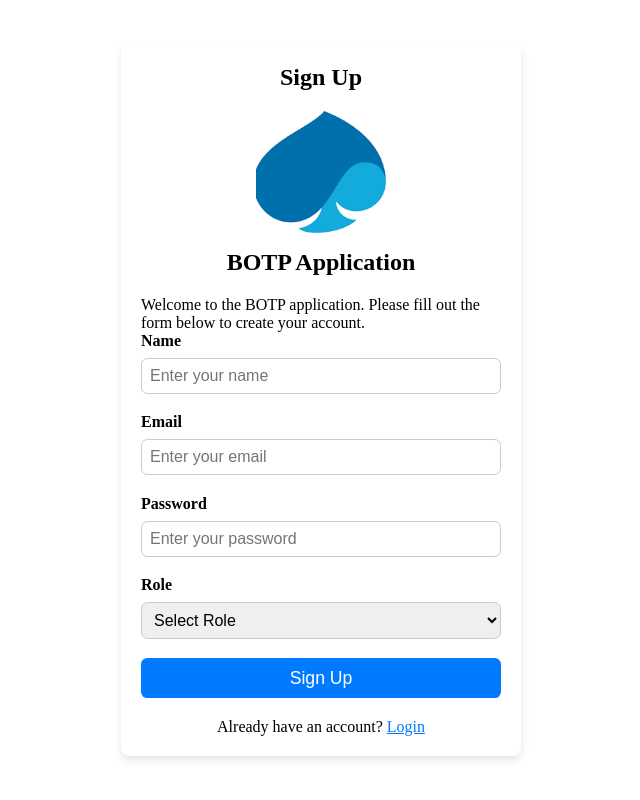
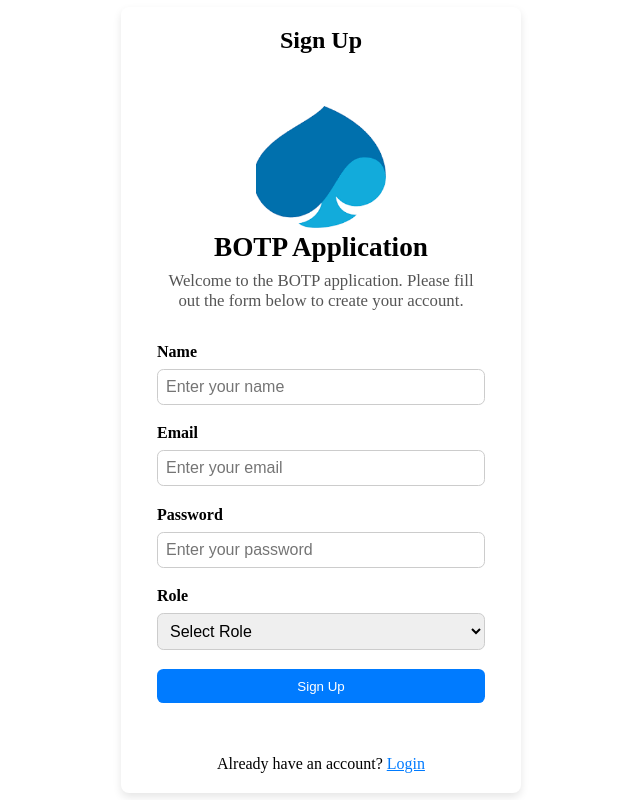
Before and after one commit to Anish9540/employee-frontend, a React (Create React App) app: page / in a window 1280 px wide. Both pictures are taken after a click on the element "Sign Up". Shown: the whole page, without its empty margins (319-959 px from the left). Built offline with nearby package versions, Linux system fonts and the light colour scheme.

Commit message:
scss fixed

```diff
--- a/src/components/AuthForm/Signup/SignupForm .tsx
+++ b/src/components/AuthForm/Signup/SignupForm .tsx
@@ -8,14 +8,14 @@
 //     name: string;
 //     email: string;
 //     password: string;
-//     role: "" | "BOT Employee" | "Manager";
+//     roleStatus: "" | "BOTP Employee" | "Manager";
 // }
 
 // interface FormErrors {
 //     name?: string;
 //     email?: string;
 //     password?: string;
-//     role?: string;
+//     roleStatus?: string;
 // }
 
 // const SignupForm = () => {
@@ -23,13 +23,12 @@
 //         name: "",
 //         email: "",
 //         password: "",
-//         role: "",
+//         roleStatus: "",
 //     });
 
 //     const [errors, setErrors] = useState<FormErrors>({});
 //     const [isSubmitting, setIsSubmitting] = useState(false);
 //     const navigate = useNavigate();
-
 
 //     const validate = () => {
 //         const newErrors: FormErrors = {};
@@ -37,14 +36,12 @@
 //         const trimmedEmail = formData.email.trim();
 //         const password = formData.password;
 
-//         // Name validation (between 1 and 15 characters)
 //         if (!trimmedName) {
 //             newErrors.name = "Name is required.";
 //         } else if (trimmedName.length > 15) {
 //             newErrors.name = "Name must be at most 15 characters.";
 //         }
 
-//         // Email validation
 //         const emailRegex = /^[^\s@]+@[^\s@]+\.[^\s@]+$/;
 //         const afterDotCom = trimmedEmail.includes(".com")
 //             ? trimmedEmail.slice(trimmedEmail.indexOf(".com") + 4)
@@ -62,7 +59,6 @@
 //             newErrors.email = "Email must not contain any characters after '.com'.";
 //         }
 
-//         // Password validation
 //         if (!password) {
 //             newErrors.password = "Password is required.";
 //         } else if (password.length < 8) {
@@ -74,16 +70,13 @@
 //                 "Password must include uppercase, lowercase, number, and symbol.";
 //         }
 
-//         // Role validation
-//         if (!formData.role) {
-//             newErrors.role = "Role is required.";
+//         if (!formData.roleStatus) {
+//             newErrors.roleStatus = "Role is required.";
 //         }
 
 //         setErrors(newErrors);
 //         return Object.keys(newErrors).length === 0;
 //     };
-
-
 
 //     const handleChange = (e: React.ChangeEvent<HTMLInputElement | HTMLSelectElement>) => {
 //         const { name, value } = e.target;
@@ -95,6 +88,7 @@
 //     };
 
 //     const handleSubmit = async (e: React.FormEvent) => {
+//         console.log('eeeeeeeeeeeeeeee', e)
 //         e.preventDefault();
 
 //         if (!validate()) return;
@@ -170,13 +164,16 @@
 
 //                 <div className="input-group">
 //                     <label>Role</label>
-//                     <select name="role" value={formData.role} onChange={handleChange}>
+//                     <select
+//                         name="roleStatus" // ✅ fixed here
+//                         value={formData.roleStatus}
+//                         onChange={handleChange}
+//                     >
 //                         <option value="">Select Role</option>
-
-//                         <option value="BOT Employee">BOT Employee</option>
+//                         <option value="BOTP Employee">BOTP Employee</option>
 //                         <option value="Manager">Manager</option>
 //                     </select>
-//                     {errors.role && <span className="error">{errors.role}</span>}
+//                     {errors.roleStatus && <span className="error">{errors.roleStatus}</span>}
 //                 </div>
 
 //                 <button type="submit" disabled={isSubmitting}>
@@ -280,9 +277,7 @@ const SignupForm = () => {
     };
 
     const handleSubmit = async (e: React.FormEvent) => {
-        console.log('eeeeeeeeeeeeeeee', e)
         e.preventDefault();
-
         if (!validate()) return;
 
         setIsSubmitting(true);
@@ -308,12 +303,12 @@ const SignupForm = () => {
 
     return (
         <div className="signup-container">
+            <div className="signup-wrapper">
                 <div className="botp-application">
                     <img src={cg} alt="App Logo" className="login-logo" />
                     <h2>BOTP Application</h2>
                     <p>
-                    Welcome to the BOTP application. Please fill out the form below to create
-                    your account.
+                        Welcome to the BOTP application. Please fill out the form below to create your account.
                     </p>
                 </div>
 
@@ -357,7 +352,7 @@ const SignupForm = () => {
                     <div className="input-group">
                         <label>Role</label>
                         <select
-                        name="roleStatus" // ✅ fixed here
+                            name="roleStatus"
                             value={formData.roleStatus}
                             onChange={handleChange}
                         >
@@ -373,6 +368,7 @@ const SignupForm = () => {
                     </button>
                 </form>
             </div>
+        </div>
     );
 };
 
--- a/src/components/AuthForm/Signup/SignupForm.scss
+++ b/src/components/AuthForm/Signup/SignupForm.scss
@@ -1,4 +1,177 @@
+// form {
+//     .input-group {
+//         width: 100%;
+//         margin-bottom: 1.2rem;
+
+//         label {
+//             display: block;
+//             margin-bottom: 0.5rem;
+//             font-weight: 600;
+//             text-align: left;
+//         }
+
+//         input,
+//         select {
+//             width: 100%;
+//             padding: 0.5rem;
+//             border-radius: 0.4rem;
+//             border: 1px solid #ccc;
+//             outline: none;
+//             font-size: 1rem;
+
+//             &:focus {
+//                 border-color: #28a745;
+//             }
+//         }
+
+//         .error {
+//             color: red;
+//             font-size: 0.85rem;
+//             margin-top: 0.2rem;
+//         }
+//     }
+
+//     button {
+//         width: 100%;
+//         padding: 0.6rem;
+//         background-color: #007bff;
+//         color: white;
+//         border: none;
+//         border-radius: 0.4rem;
+//         cursor: pointer;
+
+//         &:disabled {
+//             background-color: #6c757d;
+//         }
+//     }
+
+//     // 📱 Mobile Devices: 320px – 480px
+//     @media (max-width: 480px) {
+//         .input-group {
+
+//             input,
+//             select {
+//                 font-size: 0.9rem;
+//                 padding: 0.4rem;
+//             }
+
+//             label {
+//                 font-size: 0.9rem;
+//             }
+//         }
+
+//         button {
+//             font-size: 0.95rem;
+//         }
+//     }
+
+//     // 📲 Tablets: 481px – 768px
+//     @media (min-width: 481px) and (max-width: 768px) {
+//         .input-group {
+
+//             input,
+//             select {
+//                 font-size: 1rem;
+//                 padding: 0.5rem;
+//             }
+
+//             label {
+//                 font-size: 1rem;
+//             }
+//         }
+
+//         button {
+//             font-size: 1rem;
+//         }
+//     }
+
+//     // 💻 Small screens: 769px – 1024px
+//     @media (min-width: 769px) and (max-width: 1024px) {
+//         .input-group {
+//             max-width: 480px;
+//             margin-left: auto;
+//             margin-right: auto;
+//         }
+
+//         button {
+//             max-width: 480px;
+//             margin-left: auto;
+//             margin-right: auto;
+//             font-size: 1.05rem;
+//         }
+//     }
+
+//     // 🖥️ Large screens: 1025px – 1200px
+//     @media (min-width: 1025px) {
+//         .input-group {
+//             max-width: 500px;
+//             margin-left: auto;
+//             margin-right: auto;
+//         }
+
+//         button {
+//             max-width: 500px;
+//             margin-left: auto;
+//             margin-right: auto;
+//             font-size: 1.1rem;
+//         }
+//     }
+// }
+
+// // Logo Responsive
+// .login-logo {
+//     width: 120px;
+//     height: auto;
+//     margin: 0 auto 1rem auto;
+//     display: block;
+//     object-fit: contain;
+
+//     @media (max-width: 480px) {
+//         width: 100px;
+//     }
+
+//     @media (min-width: 481px) and (max-width: 768px) {
+//         width: 110px;
+//     }
+
+//     @media (min-width: 769px) and (max-width: 1024px) {
+//         width: 125px;
+//     }
+
+//     @media (min-width: 1025px) {
+//         width: 130px;
+//     }
+// }
+
+.signup-container {
+    display: flex;
+    justify-content: center;
+    padding: 2rem 1rem;
+}
+
+.signup-wrapper {
+    width: 100%;
+    max-width: 500px;
+    text-align: center;
+
+    .botp-application {
+        margin-bottom: 2rem;
+
+        h2 {
+            font-size: 1.5rem;
+            margin-bottom: 0.5rem;
+        }
+
+        p {
+            font-size: 1rem;
+            color: #555;
+            margin: 0 auto;
+        }
+    }
+
     form {
+        text-align: left;
+
         .input-group {
             width: 100%;
             margin-bottom: 1.2rem;
@@ -7,7 +180,6 @@ form {
                 display: block;
                 margin-bottom: 0.5rem;
                 font-weight: 600;
-            text-align: left;
             }
 
             input,
@@ -16,8 +188,8 @@ form {
                 padding: 0.5rem;
                 border-radius: 0.4rem;
                 border: 1px solid #ccc;
+                font-size: 1rem;
                 outline: none;
-            font-size: 1rem;
 
                 &:focus {
                     border-color: #28a745;
@@ -44,101 +216,79 @@ form {
                 background-color: #6c757d;
             }
         }
+    }
+}
 
-    // 📱 Mobile Devices: 320px – 480px
+// Responsive Typography
 @media (max-width: 480px) {
-        .input-group {
+    .signup-wrapper {
+        .botp-application {
+            h2 {
+                font-size: 1.3rem;
+            }
 
-            input,
-            select {
+            p {
+                font-size: 0.9rem;
+            }
+        }
+
+        form {
+
+            .input-group input,
+            .input-group select {
                 font-size: 0.9rem;
                 padding: 0.4rem;
             }
 
-            label {
+            .input-group label {
                 font-size: 0.9rem;
-            }
             }
 
             button {
                 font-size: 0.95rem;
             }
         }
-
-    // 📲 Tablets: 481px – 768px
-    @media (min-width: 481px) and (max-width: 768px) {
-        .input-group {
-
-            input,
-            select {
-                font-size: 1rem;
-                padding: 0.5rem;
     }
 
-            label {
+    .login-logo {
+        width: 100px;
+    }
+}
+
+@media (min-width: 481px) and (max-width: 768px) {
+    .signup-wrapper {
+        .botp-application h2 {
+            font-size: 1.4rem;
+        }
+
+        .botp-application p {
             font-size: 1rem;
         }
     }
 
-        button {
-            font-size: 1rem;
+    .login-logo {
+        width: 110px;
     }
 }
 
-    // 💻 Small screens: 769px – 1024px
 @media (min-width: 769px) and (max-width: 1024px) {
-        .input-group {
-            max-width: 480px;
-            margin-left: auto;
-            margin-right: auto;
+    .login-logo {
+        width: 125px;
+    }
 }
 
-        button {
-            max-width: 480px;
-            margin-left: auto;
-            margin-right: auto;
+@media (min-width: 1025px) {
+    .login-logo {
+        width: 130px;
+    }
+
+    .signup-wrapper {
+        .botp-application h2 {
+            font-size: 1.7rem;
+        }
+
+        .botp-application p {
             font-size: 1.05rem;
         }
     }
-
-    // 🖥️ Large screens: 1025px – 1200px
-    @media (min-width: 1025px) {
-        .input-group {
-            max-width: 500px;
-            margin-left: auto;
-            margin-right: auto;
 }
-
-        button {
-            max-width: 500px;
-            margin-left: auto;
-            margin-right: auto;
-            font-size: 1.1rem;
-        }
-    }
-}
-
-// Logo Responsive
-.login-logo {
-    width: 120px;
-    height: auto;
-    margin: 0 auto 1rem auto;
-    display: block;
-    object-fit: contain;
-
-    @media (max-width: 480px) {
-        width: 100px;
-    }
-
-    @media (min-width: 481px) and (max-width: 768px) {
-        width: 110px;
-    }
-
-    @media (min-width: 769px) and (max-width: 1024px) {
-        width: 125px;
-    }
-
-    @media (min-width: 1025px) {
-        width: 130px;
-    }
-}
```
Lines whose indentation alone changed are shown as unchanged.
